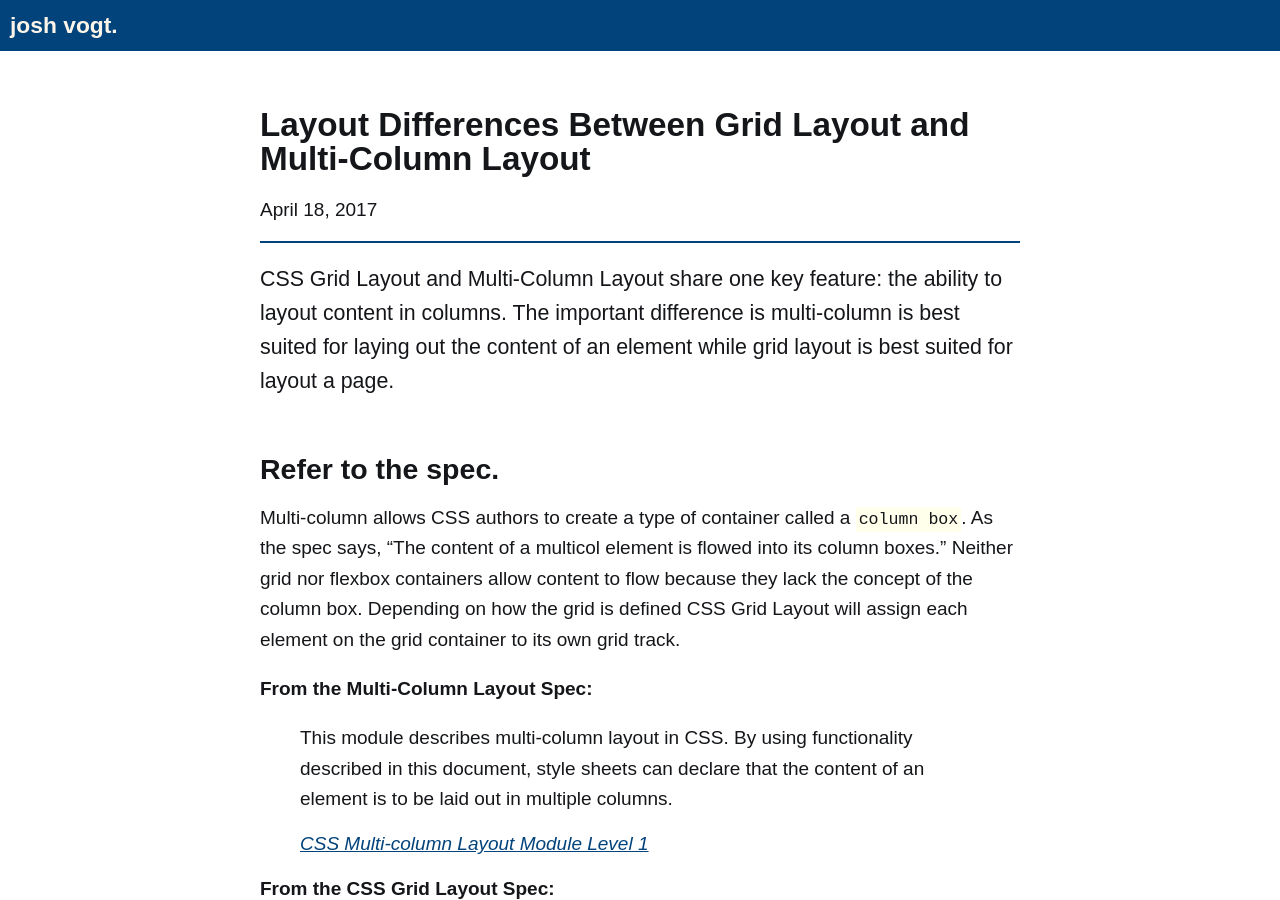
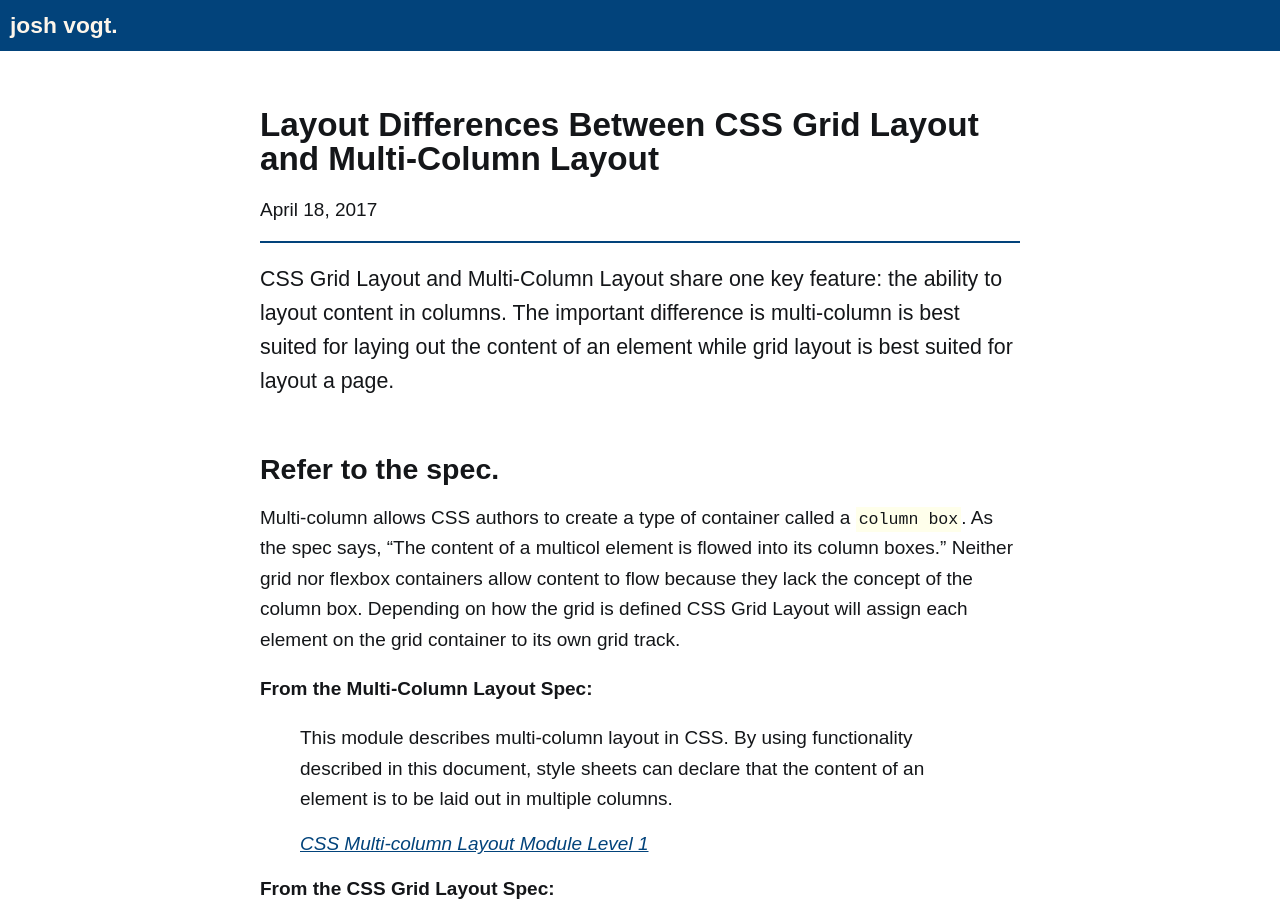
Before and after one commit to dumaurier/dumaurier.github.com, a Jekyll site: the page built from _posts/2017-04-10-layout-differences-between-css-grid-layout-and-multi-column.markdown, in a window 1280 px wide and 900 px high. Built offline with Jekyll 4.4.1, drawn with Linux system fonts in a browser that asks for light colours.

Commit message:
title change

```diff
--- a/_posts/2017-04-10-layout-differences-between-css-grid-layout-and-multi-column.markdown
+++ b/_posts/2017-04-10-layout-differences-between-css-grid-layout-and-multi-column.markdown
@@ -1,6 +1,6 @@
 ---
 layout: "article"
-title: "Layout Differences Between Grid Layout and Multi-Column Layout"
+title: "Layout Differences Between CSS Grid Layout and Multi-Column Layout"
 date: "2017-04-18 22:17"
 permalink: /blog/:title/
 published: true
@@ -9,7 +9,7 @@ tags: [css, css grid layout]
 ---
 
 <header>
-<h1>Layout Differences Between Grid Layout and Multi-Column Layout</h1>
+<h1>Layout Differences Between CSS Grid Layout and Multi-Column Layout</h1>
 {{ page.date | date: '%B %d, %Y' }}
 </header>
 
```
Also changed, not shown: 2 other files.
